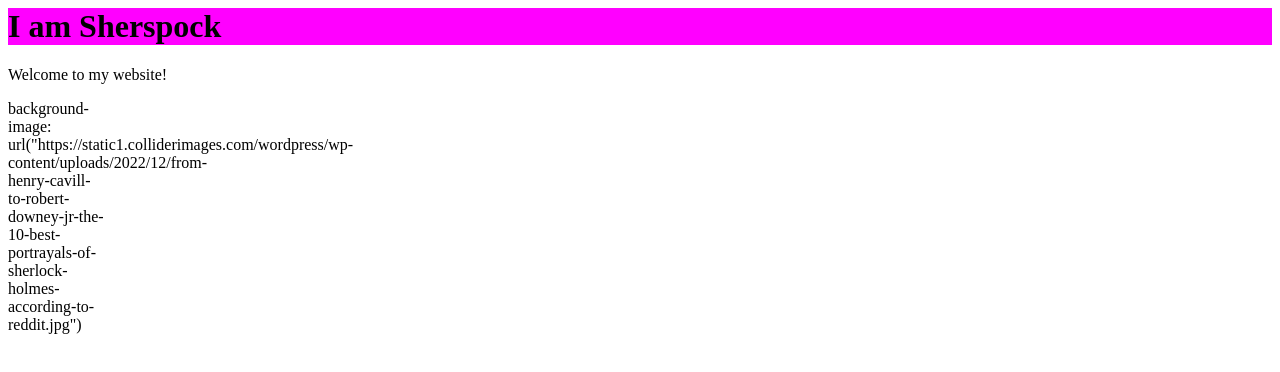
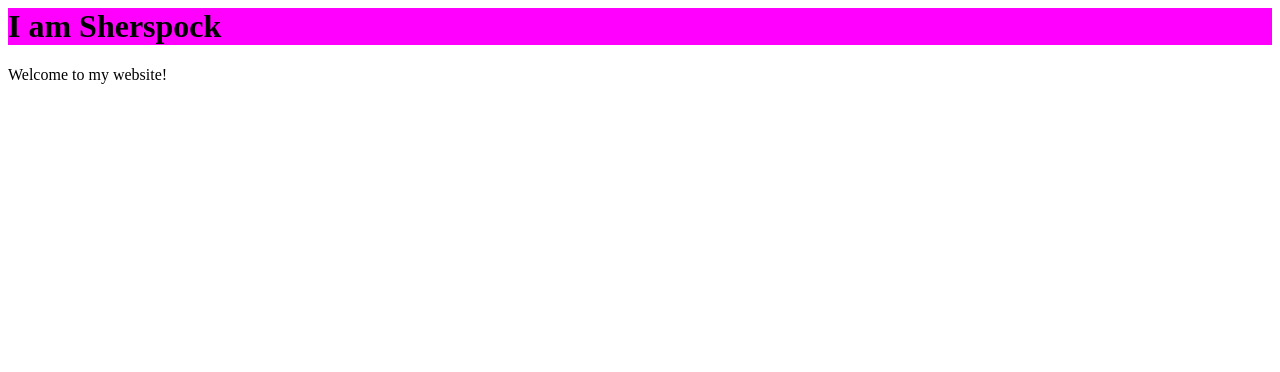
Before and after one commit to Sherspock/sherspock.github.io, a plain HTML site: page index.html in a window 1280 px wide. Drawn offline with Linux system fonts and the light colour scheme.

Commit message:
Update index.html

```diff
--- a/index.html
+++ b/index.html
@@ -11,7 +11,6 @@
 
   <p>Welcome to my website!</p>
  <div class="banner">
-  background-image: url("https://static1.colliderimages.com/wordpress/wp-content/uploads/2022/12/from-henry-cavill-to-robert-downey-jr-the-10-best-portrayals-of-sherlock-holmes-according-to-reddit.jpg")
  </div>
   </body>
 
```
